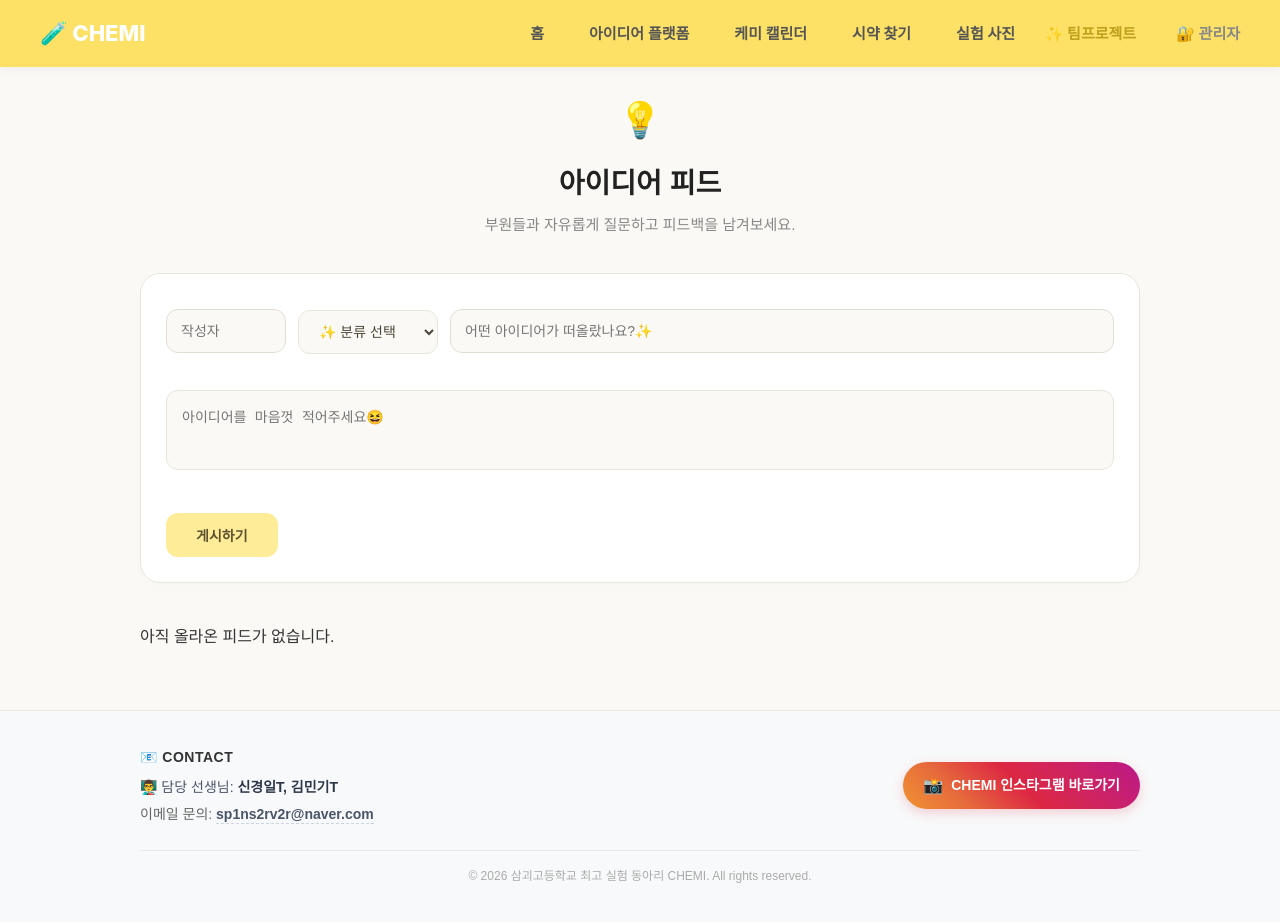
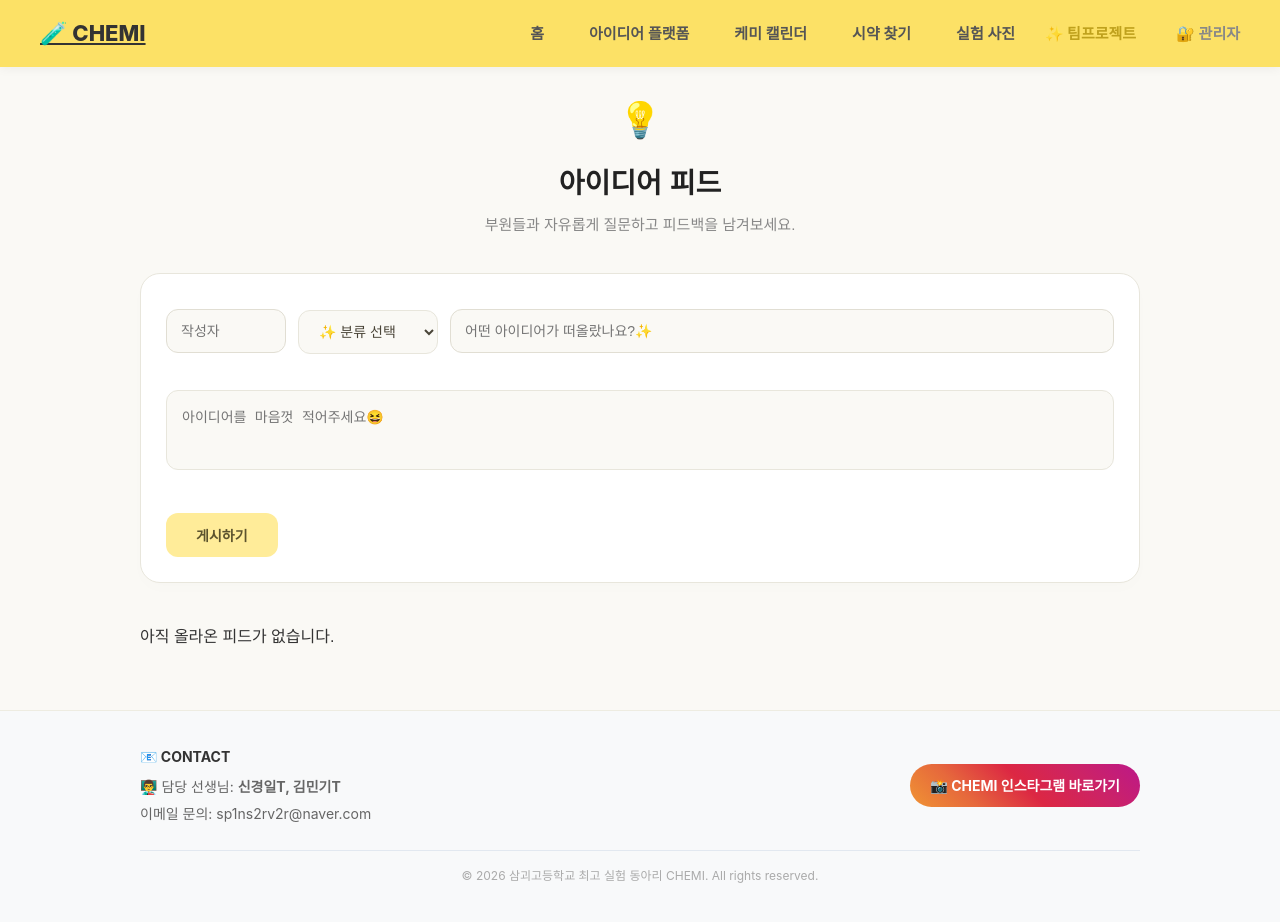
Before and after one commit to sunyoul-chemi/samgoe-chemi, a Flask app: page /ideas in a window 1280 px wide. Run offline with Flask 3, Linux system fonts and the light colour scheme; data that the repository does not hold is empty.

Commit message:
Update layout.html

```diff
--- a/templates/layout.html
+++ b/templates/layout.html
@@ -14,7 +14,7 @@
             color: #333;
         }
         header {
-            background-color: #fce166; /* 쨍하고 이쁜 케미 노란색 배경 */
+            background-color: #fce166 !important; /* 케미 고유의 노란색 바 */
             padding: 15px 40px;
             display: flex;
             justify-content: space-between;
@@ -32,7 +32,6 @@
             font-weight: 600;
             margin-left: 20px;
             font-size: 15px;
-            transition: color 0.2s;
         }
         nav a:hover {
             color: #000;
@@ -40,7 +39,6 @@
         main {
             min-height: 70vh;
         }
-        /* 카드 세션 스타일 복구 */
         .cards {
             display: flex;
             flex-wrap: wrap;
@@ -59,29 +57,19 @@
             text-decoration: none;
             color: inherit;
             box-shadow: 0 4px 6px rgba(0,0,0,0.02);
-            transition: transform 0.2s, box-shadow 0.2s;
         }
-        .card:hover {
-            transform: translateY(-5px);
-            box-shadow: 0 8px 15px rgba(0,0,0,0.08);
-        }
-        .card h2 { margin: 0 0 10px 0; font-size: 18px; color: #333; }
-        .card p { margin: 0; font-size: 14px; color: #666; line-height: 1.5; }
-
         .intro, .about {
             text-align: center;
             max-width: 800px;
             margin: 50px auto;
             padding: 0 20px;
         }
-        .intro h2, .about h2 { font-size: 24px; color: #333; margin-bottom: 15px; }
-        .intro p, .about p { color: #666; line-height: 1.6; font-size: 15px; }
     </style>
 </head>
 <body>
 
     <header>
-        <a href="/" class="logo" style="text-decoration: none; color: inherit;">🧪 CHEMI</a>
+        <a href="/" class="logo">🧪 CHEMI</a>
         <nav>
             <a href="/">홈</a>
             <a href="/ideas">아이디어 플랫폼</a>
@@ -101,25 +89,21 @@
     <main>
         {% block content %}
         {% endblock %}
-   </main>
+    </main>
 
-    <footer style="background-color: #f8f9fa; border-top: 1px solid #eeece1; padding: 35px 20px; margin-top: 60px; font-family: 'Pretendard', sans-serif;">
+    <footer style="background-color: #f8f9fa; border-top: 1px solid #eeece1; padding: 35px 20px; margin-top: 60px;">
         <div style="max-width: 1000px; margin: 0 auto; display: flex; justify-content: space-between; align-items: center; flex-wrap: wrap; gap: 20px;">
-
             <div style="color: #666; font-size: 14px; line-height: 1.6;">
-                <p style="margin: 0 0 8px 0; font-weight: 700; color: #333; letter-spacing: 0.5px;">📧 CONTACT</p>
-                <p style="margin: 0 2px 4px 0; color: #4a5568;">👨‍🏫 담당 선생님: <strong style="color: #2d3748;">신경일T, 김민기T</strong></p>
-                <p style="margin: 0;">이메일 문의: <a href="mailto:sp1ns2rv2r@naver.com" style="color: #4a5568; text-decoration: none; font-weight: 600; border-bottom: 1px dashed #cbd5e1; padding-bottom: 1px;">sp1ns2rv2r@naver.com</a></p>
+                <p style="margin: 0 0 8px 0; font-weight: 700; color: #333;">📧 CONTACT</p>
+                <p style="margin: 0 2px 4px 0;">👨‍🏫 담당 선생님: <strong>신경일T, 김민기T</strong></p>
+                <p style="margin: 0;">이메일 문의: sp1ns2rv2r@naver.com</p>
             </div>
-
             <div>
-                <a href="https://www.instagram.com/samgoe_chemi2026/" target="_blank" style="display: flex; align-items: center; gap: 8px; text-decoration: none; background: linear-gradient(45deg, #f09433 0%, #e6683c 25%, #dc2743 50%, #cc2366 75%, #bc1888 100%); color: white; padding: 10px 20px; border-radius: 25px; font-size: 14px; font-weight: bold; box-shadow: 0 4px 12px rgba(220, 39, 67, 0.2); transition: all 0.2s ease-in-out;">
-                    <span style="font-size: 16px;">📸</span> CHEMI 인스타그램 바로가기
+                <a href="https://www.instagram.com/samgoe_chemi2026/" target="_blank" style="display: flex; align-items: center; gap: 8px; text-decoration: none; background: linear-gradient(45deg, #f09433, #e6683c, #dc2743, #cc2366, #bc1888); color: white; padding: 10px 20px; border-radius: 25px; font-size: 14px; font-weight: bold;">
+                    📸 CHEMI 인스타그램 바로가기
                 </a>
             </div>
-
         </div>
-
         <div style="max-width: 1000px; margin: 25px auto 0 auto; border-top: 1px solid #e2e8f0; padding-top: 15px; text-align: center; color: #aaa; font-size: 12px;">
             © 2026 삼괴고등학교 최고 실험 동아리 CHEMI. All rights reserved.
         </div>
```
